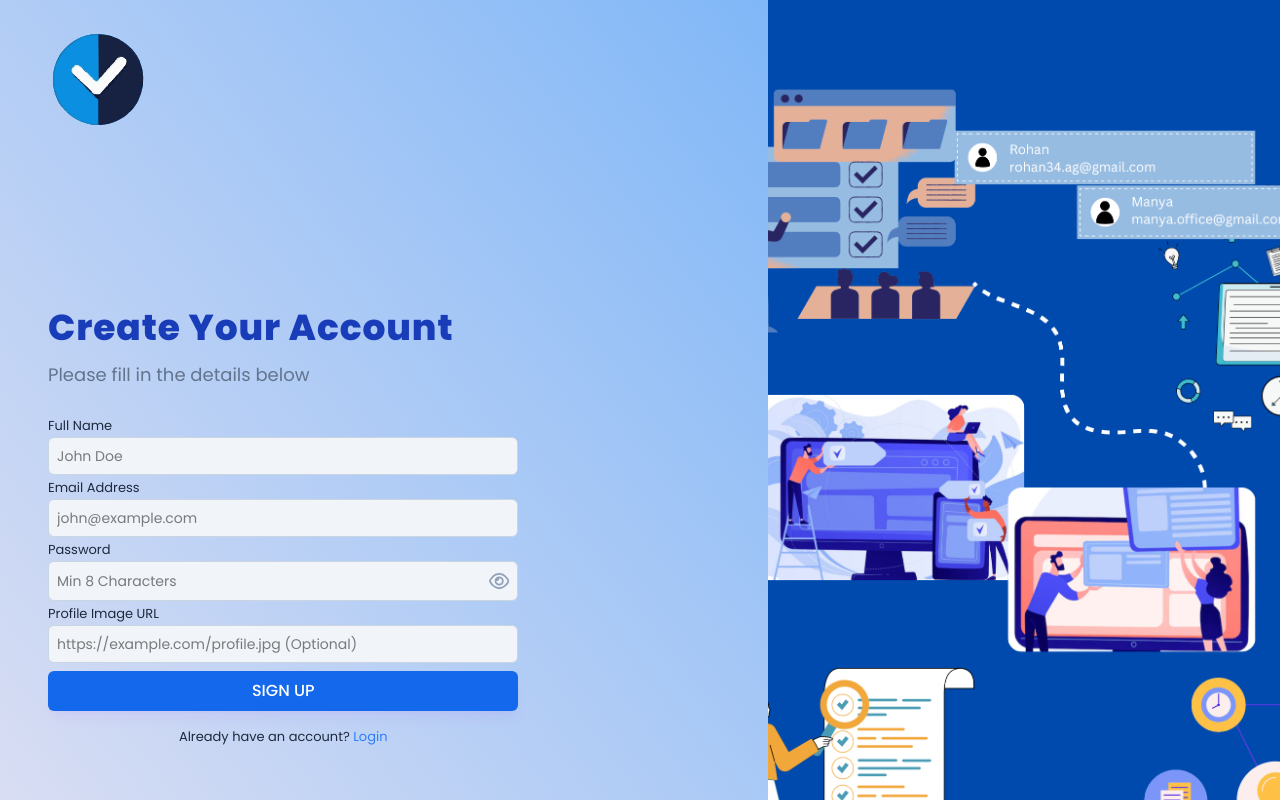
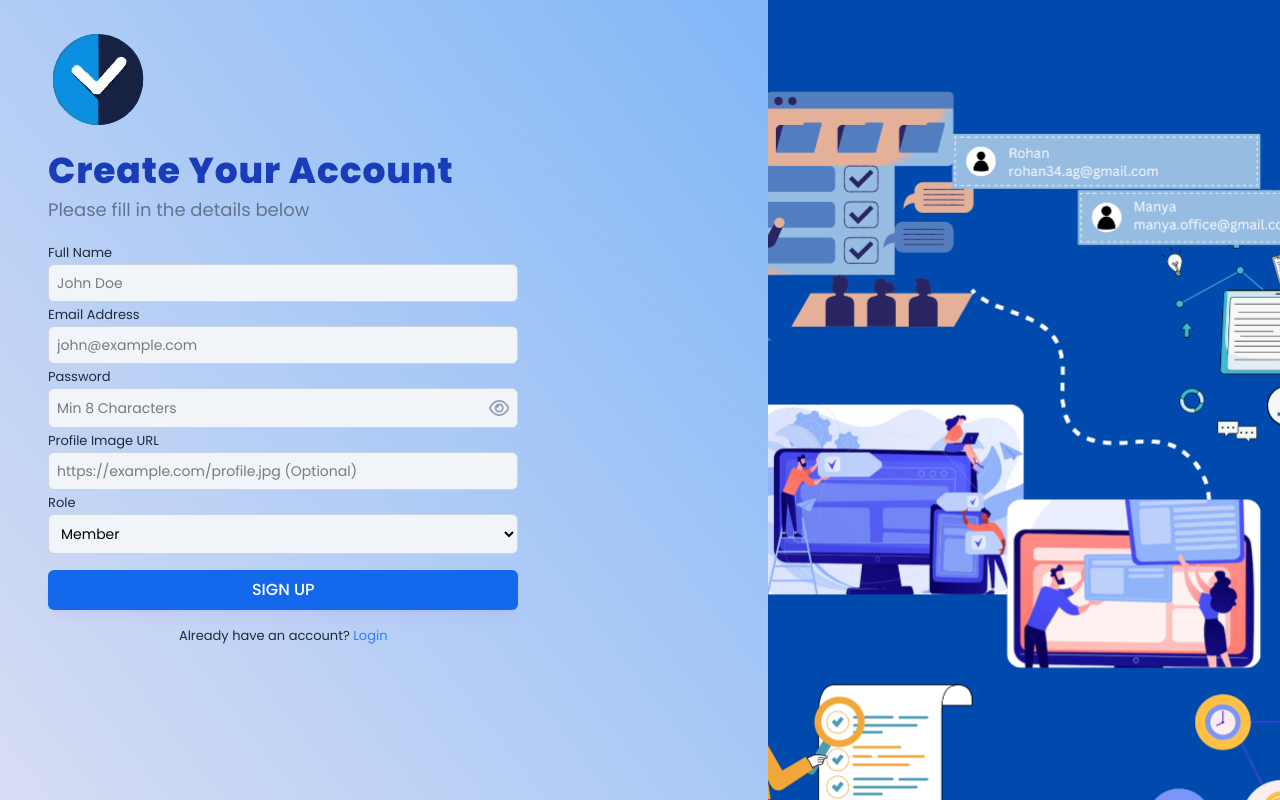
Before and after one commit to Garimas10u/Taskio, a React (Vite) app in the folder frontend/: page /signup in a window 1280 px wide. Shown: the top 800 px of the page. Built offline with nearby package versions, Linux system fonts and the light colour scheme; no server answers.

Commit message:
updated files

```diff
--- a/frontend/src/pages/Auth/SignUp.jsx
+++ b/frontend/src/pages/Auth/SignUp.jsx
@@ -10,26 +10,33 @@ const SignUp = () => {
   const { updateUser } = useContext(UserContext);
   const navigate = useNavigate();
 
-  const [name, setName] = useState("");
-  const [email, setEmail] = useState("");
-  const [password, setPassword] = useState("");
-  const [profileImageURL, setProfileImageURL] = useState("");
+  const [formData, setFormData] = useState({
+    name: "",
+    email: "",
+    password: "",
+    profileImageURL: "",
+    role: "member",
+    adminInviteToken: "",
+  });
+
   const [error, setError] = useState(null);
   const [loading, setLoading] = useState(false);
 
+  const handleChange = (field) => (e) => {
+    setFormData({ ...formData, [field]: e.target.value });
+  };
+
   const handleSignUp = async (e) => {
     e.preventDefault();
+    const { name, email, password, profileImageURL, role, adminInviteToken } = formData;
 
-    if (!name) {
-      setError("Please enter your full name.");
+    if (!name || !email || !password) {
+      setError("Please fill all required fields.");
       return;
     }
-    if (!email) {
-      setError("Please enter an email address.");
-      return;
-    }
-    if (!password) {
-      setError("Please enter a password.");
+
+    if (role === "admin" && !adminInviteToken) {
+      setError("Please enter Admin Access Token for admin role.");
       return;
     }
 
@@ -42,26 +49,23 @@ const SignUp = () => {
         email,
         password,
         profileImageURL,
+        role,
+        adminInviteToken: adminInviteToken,
       });
 
-      const { token, role, ...user } = response.data;
+      const { token, role: userRole, ...user } = response.data;
 
       if (token) {
         localStorage.setItem("token", token);
         updateUser(user);
 
-        if (role === "admin") {
-          navigate("/admin/dashboard");
-        } else {
-          navigate("/user/dashboard");
-        }
+        navigate(userRole === "admin" ? "/admin/dashboard" : "/user/dashboard");
       }
     } catch (error) {
-      if (error.response?.data?.message) {
-        setError(error.response.data.message);
-      } else {
-        setError("Something went wrong. Please try again later.");
-      }
+      setError(
+        error.response?.data?.message ||
+          "Something went wrong. Please try again later."
+      );
     } finally {
       setLoading(false);
     }
@@ -69,46 +73,68 @@ const SignUp = () => {
 
   return (
     <AuthLayout>
-      <div className="lg:w-[70%] h-screen flex flex-col justify-center">
-        <h1 className="text-3xl lg:text-4xl font-extrabold text-blue-800 tracking-wide mb-2">
+      <div className="lg:w-[70%] h-screen flex flex-col mt-6">
+        <h1 className="text-3xl lg:text-4xl font-extrabold text-blue-800 tracking-wide ">
           Create Your Account
         </h1>
 
-        <p className="text-lg text-slate-500 mt-[5px] mb-6">
+        <p className="text-lg text-slate-500 mt-[5px] mb-4">
           Please fill in the details below
         </p>
 
         <form onSubmit={handleSignUp}>
           <Input
-            value={name}
-            onChange={({ target }) => setName(target.value)}
+            value={formData.name}
+            onChange={handleChange("name")}
             label="Full Name"
             type="text"
             placeholder="John Doe"
           />
           <Input
-            value={email}
-            onChange={({ target }) => setEmail(target.value)}
+            value={formData.email}
+            onChange={handleChange("email")}
             label="Email Address"
             type="email"
             placeholder="john@example.com"
           />
           <Input
-            value={password}
-            onChange={({ target }) => setPassword(target.value)}
+            value={formData.password}
+            onChange={handleChange("password")}
             label="Password"
             type="password"
             placeholder="Min 8 Characters"
           />
           <Input
-            value={profileImageURL}
-            onChange={({ target }) => setProfileImageURL(target.value)}
+            value={formData.profileImageURL}
+            onChange={handleChange("profileImageURL")}
             label="Profile Image URL"
             type="text"
             placeholder="https://example.com/profile.jpg (Optional)"
           />
 
-          {error && <p className="text-red-500 text-xs pb-2.5">{error}</p>}
+          <div className="mb-4">
+            <label className="text-[13px] text-slate-800">Role</label>
+            <select
+              value={formData.role}
+              onChange={handleChange("role")}
+              className="input-box w-full"
+            >
+              <option value="member">Member</option>
+              <option value="admin">Admin</option>
+            </select>
+          </div>
+
+          {formData.role === "admin" && (
+            <Input
+              value={formData.adminInviteToken}
+              onChange={handleChange("adminInviteToken")}
+              label="Admin Access Token"
+              type="text"
+              placeholder="Enter Admin Token"
+            />
+          )}
+
+          {error && <p className="text-red-500 text-xs pb-1">{error}</p>}
 
           <button
             type="submit"
```
